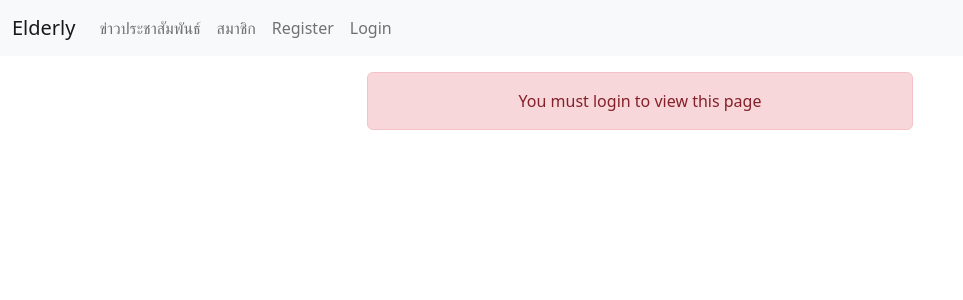
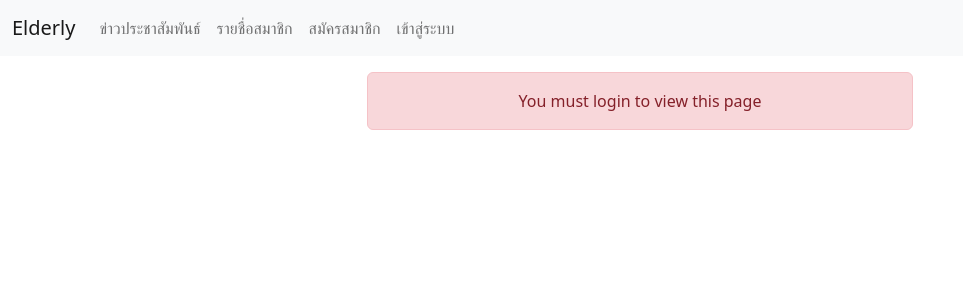
Before and after one commit to Arikato111/learn-member-mysql, a PHP site: page /member in a window 1280 px wide. Shown: the top 300 px of the page, without its empty margins (0-963 px from the left). Run offline with PHP 8.4, Linux system fonts and the light colour scheme.

Commit message:
cg style

```diff
--- a/components/Navbar.php
+++ b/components/Navbar.php
@@ -7,10 +7,10 @@ $Navbar = function () {
         </li>'
         :
         '<li class="nav-item">
-             <a class="nav-link" href="/register">Register</a>
+             <a class="nav-link" href="/register">สมัครสมาชิก</a>
          </li>
           <li class="nav-item">
-             <a class="nav-link" href="/login">Login</a>
+             <a class="nav-link" href="/login">เข้าสู่ระบบ</a>
           </li>
         '
         ;
@@ -30,7 +30,7 @@ $Navbar = function () {
                         <a class="nav-link" href="/news">ข่าวประชาสัมพันธ์</a>
                     </li>
                     <li class="nav-item">
-                        <a class="nav-link" href="/member">สมาชิก</a>
+                        <a class="nav-link" href="/member">รายชื่อสมาชิก</a>
                     </li>
                         {$Logined}
                 </ul>
--- a/pages/member.php
+++ b/pages/member.php
@@ -21,17 +21,17 @@ $MustRegister = function () {
 };
 
 $Member = function() use ($title, $fetchMemberList, $editMember, $deleteMember, $MustRegister) {
+    $title("Member");
     if(!isset($_SESSION['member'])) return $MustRegister();
 
     if(isset($_GET['delete'])) return $deleteMember();
     if(isset($_GET['edit'])) return $editMember();
 
-    $title("Member");
     return <<<HTML
     <main>
         <div class="container">
             <div class="row mt-5 form-control">
-                <div class="col-12">
+                <div class="col-12 overflow-scroll">
                     <h2 class="text-center fw-bold m-3">รายชื่อสมาชิก</h2>
                     <table class="table table-hover">
                         <thead>
--- a/pages/register.php
+++ b/pages/register.php
@@ -16,7 +16,7 @@ $export = function () use ($title) {
             <div class="col-md-6">
                 <h3 class="text-center my-3">Elderly social system</h3>
                 <h4>ระบบลงทะเบียนผู้สูงอายุ</h4>
-                <form class="form-control fs-5 shadow-sm py-3" action="/register" method="post">
+                <form class="form-control fs-5 shadow-sm py-3 mb-5" action="/register" method="post">
                     <label for="">ชื่อ - สกุล</label>
                     <input class="form-control" type="text" name="mem_name" required>
 
```
